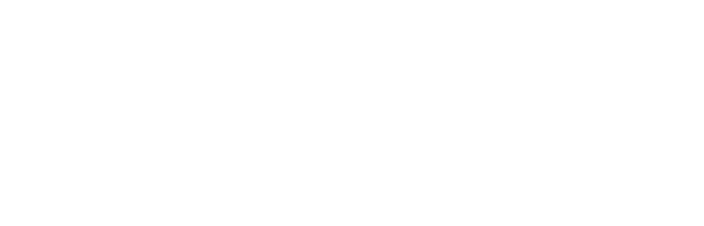
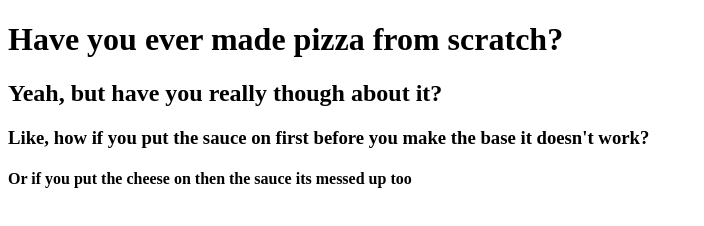
Before and after one commit to Trinityxox/Weakly-coding-sheet, a plain HTML site: page index.html in a window 1280 px wide. Shown: the whole page, without its empty margins (0-704 px from the left). Drawn offline with Linux system fonts and the light colour scheme.

Commit message:
add headings

```diff
--- a/index.html
+++ b/index.html
@@ -7,6 +7,9 @@
         <title>Pizza Party</title>
     </head>
     <body>
-
-    </body>
+        <h1>Have you ever made pizza from scratch?</h1>
+        <h2>Yeah, but have you really though about it?</h2>
+        <h3>Like, how if you put the sauce on first before you make the base it doesn't work?</h3>
+        <h4>Or if you put the cheese on then the sauce its messed up too</h4>
+</body>
 </html>
```
